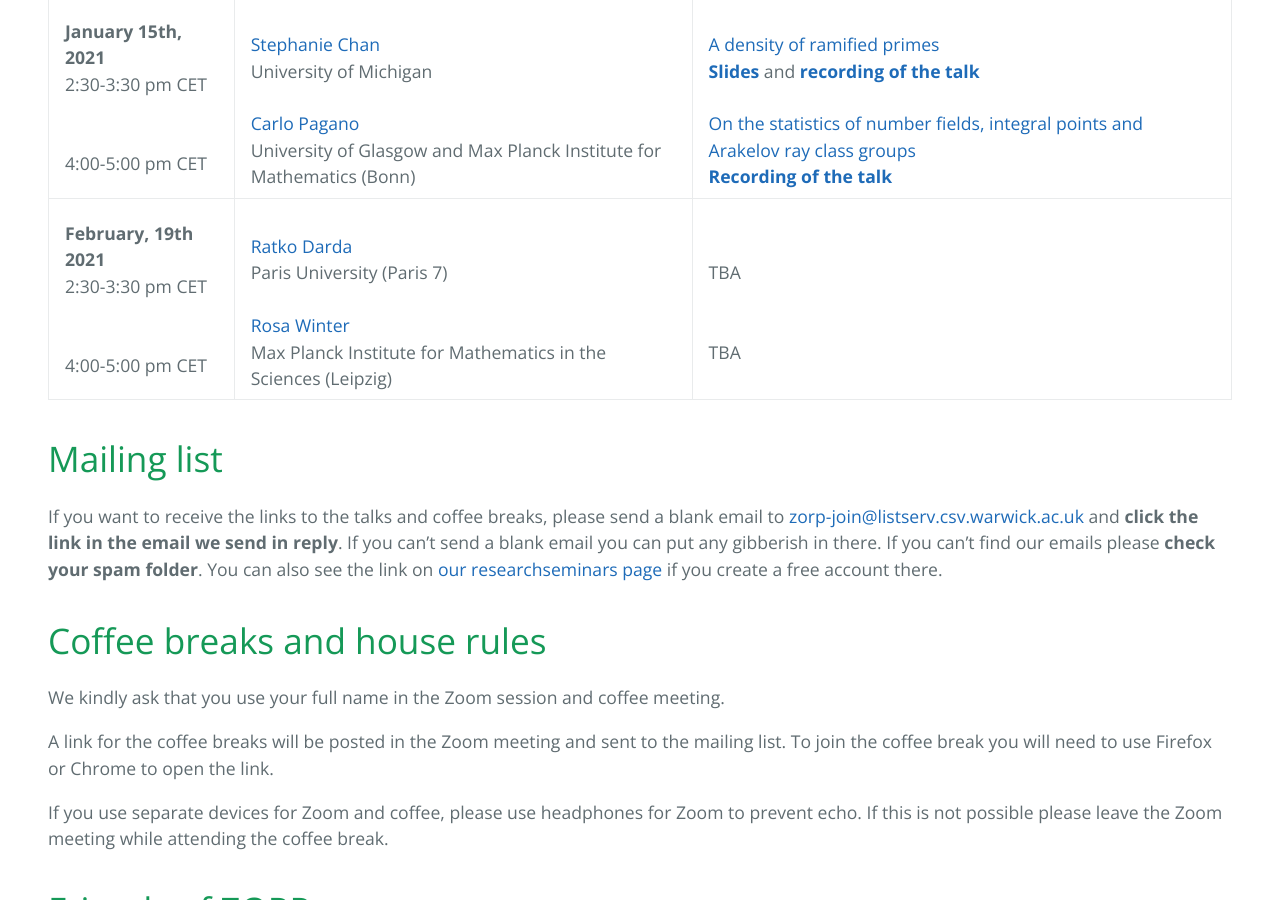
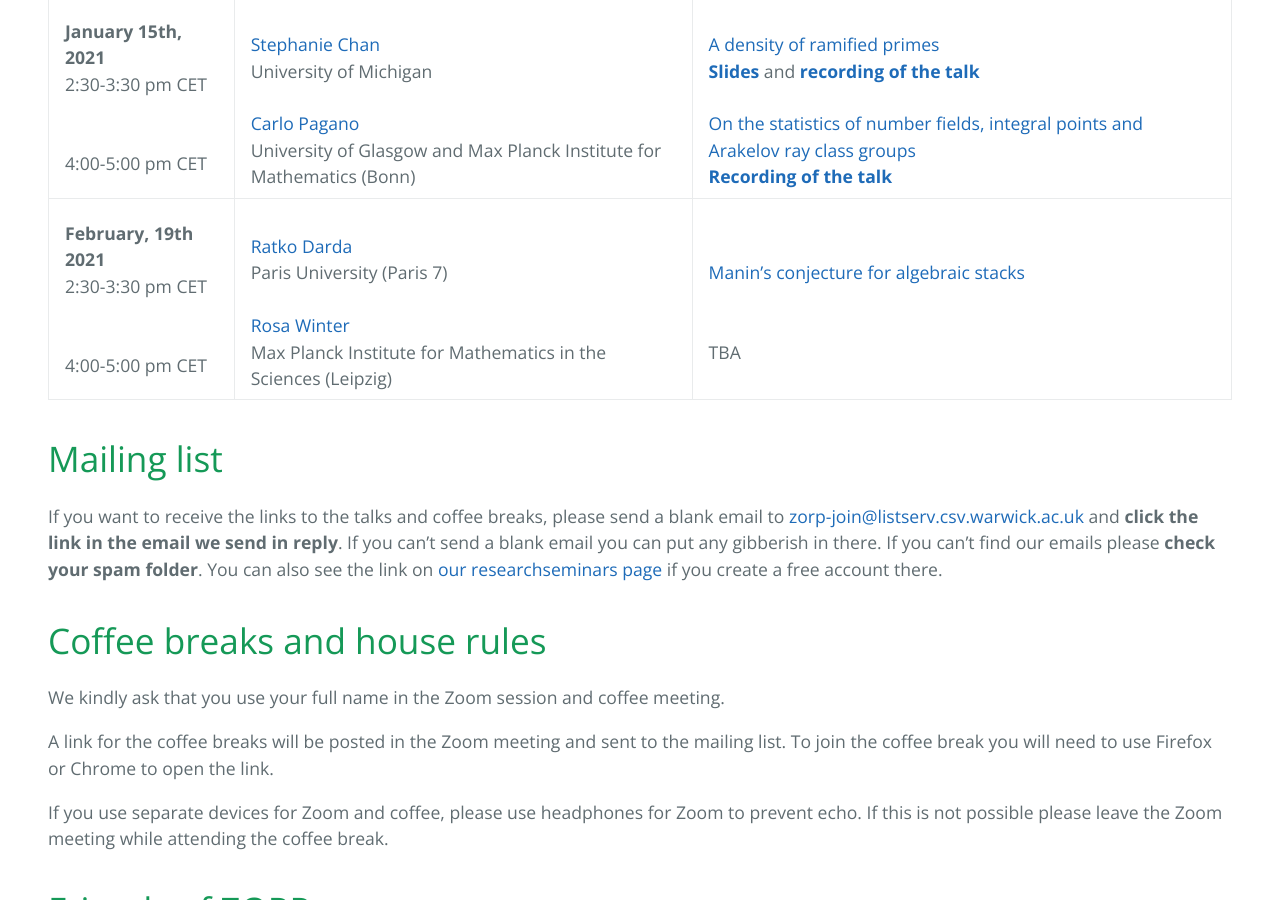
Before and after one commit to zoom-on-rational-points/zoom-on-rational-points.github.io, a Jekyll site: the page built from index.md, in a window 1280 px wide and 900 px high, scrolled down 1077 px. Built offline with Jekyll 4.4.1, drawn with Linux system fonts in a browser that asks for light colours; our own code applies the rules of GitHub Pages for plain Markdown files.

Commit message:
Update index.md

```diff
--- a/index.md
+++ b/index.md
@@ -15,7 +15,7 @@
 |:------------|:--------------|:------|
 | **December 11th, 2020** <br>2:30-3:30 pm CET <br><br> <br> 4:00-5:00 pm CET <br>| <br><a href="https://www.imo.universite-paris-saclay.fr/~colliot/">Jean-Louis Colliot-Thélène</a> <br> CNRS and Paris-Saclay University (Orsay) <br><br>  <a href="https://www.math.wisc.edu/~ellenber/"> Jordan Ellenberg </a> <br> UW Madison| <br><a href="https://zoom-on-rational-points.github.io/abstractCT">Jumps in the rank of the Mordell-Weil group</a> / <a href="https://zoom-on-rational-points.github.io/resumeCT">Sauts du rang du groupe de Mordell-Weil</a> <br><a href="slidesCT.pdf" style="font-weight:bold">Slides</a> (in French) and <a href="https://www.youtube.com/watch?v=BMyr5qWhbhg&t=38s&ab_channel=EfthymiosSofos" style="font-weight:bold">recording of the talk</a><br><br><a href="https://zoom-on-rational-points.github.io/abstractJE">Some questions around counting rational points on stacks</a><br><a href="slidesJE.pdf" style="font-weight:bold">Slides</a> and <a href="https://www.youtube.com/watch?v=lQ9vtUhit_Y&ab_channel=EfthymiosSofos" style="font-weight:bold">recording of the talk</a>|
 | **January 15th, 2021** <br>2:30-3:30 pm CET <br><br> <br> 4:00-5:00 pm CET <br>| <br><a href ="http://www-personal.umich.edu/~ytchan/">Stephanie Chan</a> <br> University of Michigan <br><br>  <a href="http://guests.mpim-bonn.mpg.de/carlo.pagano90/"> Carlo Pagano </a> <br> University of Glasgow and Max Planck Institute for Mathematics (Bonn)| <br><a href="https://zoom-on-rational-points.github.io/abstractSC">A density of ramified primes</a><br><a href="slidesSC.pdf" style="font-weight:bold">Slides</a> and <a href="https://www.youtube.com/watch?v=NRguyZeohFU" style="font-weight:bold">recording of the talk</a><br><br><a href="https://zoom-on-rational-points.github.io/abstractCP">On the statistics of number fields, integral points and Arakelov ray class groups</a><br><a href="https://www.youtube.com/watch?v=bOaQY5jOarw&t=12s" style="font-weight:bold">Recording of the talk</a>|
-| **February, 19th 2021** <br>2:30-3:30 pm CET <br><br> <br> 4:00-5:00 pm CET <br>| <br><a href ="https://webusers.imj-prg.fr/ratko.darda">Ratko Darda</a> <br> Paris University (Paris 7) <br><br>   <a href="https://personal-homepages.mis.mpg.de/winter/">Rosa Winter</a> <br>Max Planck Institute for Mathematics in the Sciences (Leipzig) | <br>TBA <br><br><br>TBA<br>|
+| **February, 19th 2021** <br>2:30-3:30 pm CET <br><br> <br> 4:00-5:00 pm CET <br>| <br><a href ="https://webusers.imj-prg.fr/ratko.darda">Ratko Darda</a> <br> Paris University (Paris 7) <br><br>   <a href="https://personal-homepages.mis.mpg.de/winter/">Rosa Winter</a> <br>Max Planck Institute for Mathematics in the Sciences (Leipzig) | <br><a href="https://zoom-on-rational-points.github.io/abstractRD">Manin's conjecture for algebraic stacks</a><br><br><br>TBA<br>|
 
 
 # Mailing list
```
